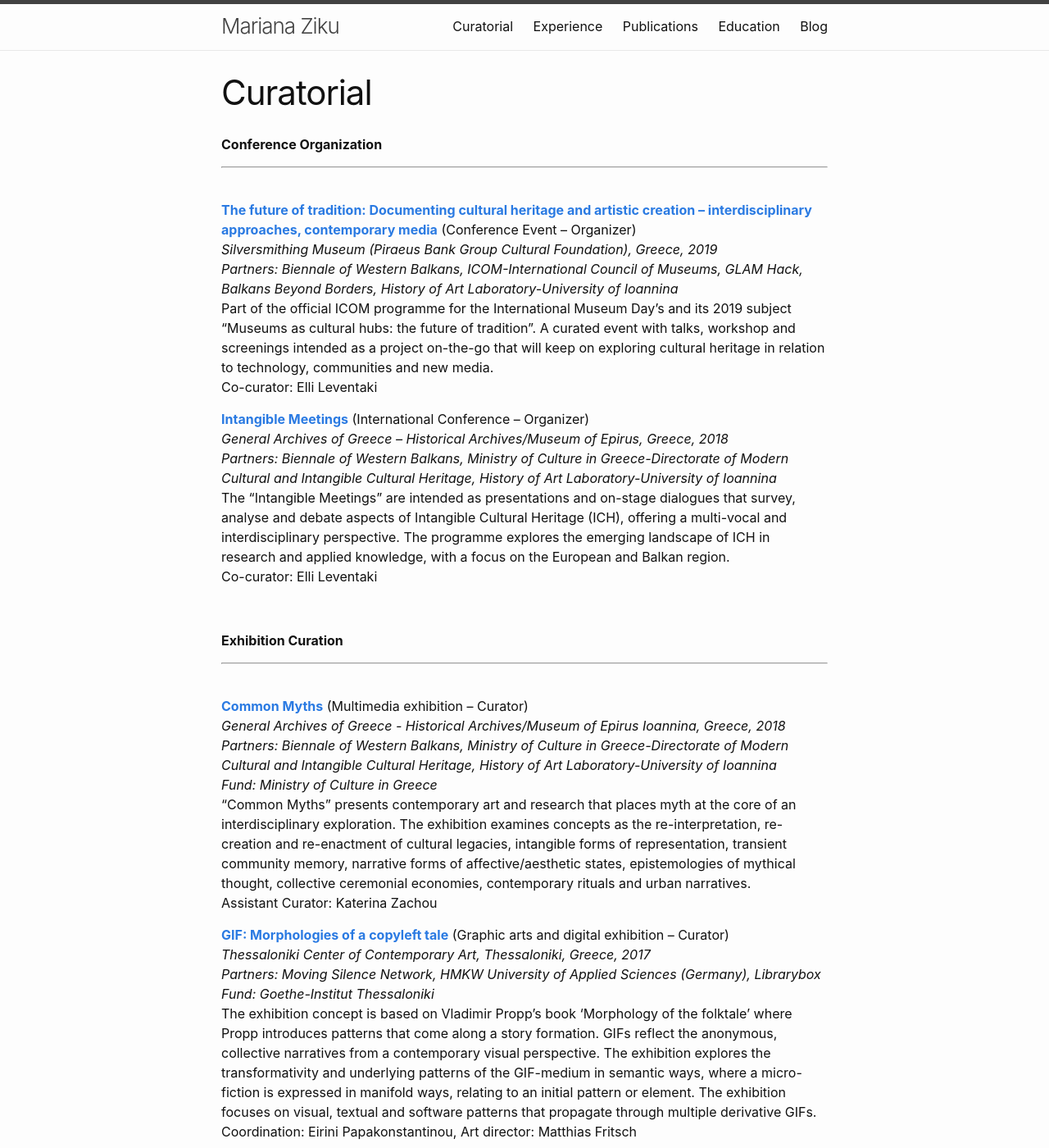
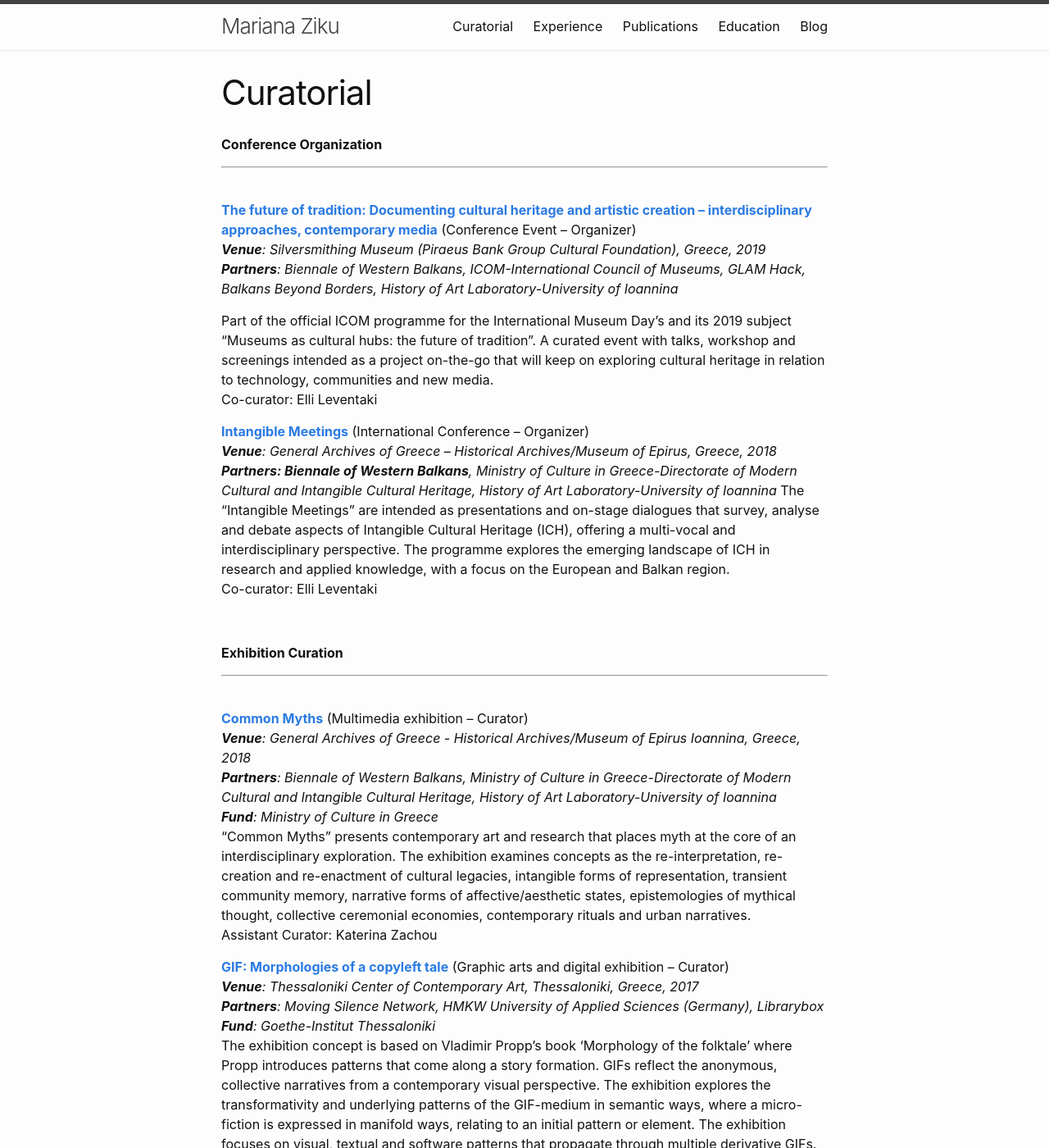
Before and after one commit to mziku/mziku.github.io, a Jekyll site: the page built from curatorial.md, in a window 1280 px wide and 1400 px high. Shown: the whole window at 82% size. Built offline with Jekyll 4.4.1, drawn with Linux system fonts in a browser that asks for light colours; some of the changed text lies outside the part shown.

Commit message:
Update curatorial.md

```diff
--- a/curatorial.md
+++ b/curatorial.md
@@ -12,14 +12,15 @@ navigation_weight: 1
 
 
 [**The future of tradition: Documenting cultural heritage and artistic creation – interdisciplinary approaches, contemporary media**](https://bowb.org/icombowb-2019-en) (Conference Event – Organizer)
-*Silversmithing Museum (Piraeus Bank Group Cultural Foundation), Greece, 2019*
-*Partners: Biennale of Western Balkans, ICOM-International Council of Museums, GLAM Hack, Balkans Beyond Borders, History of Art Laboratory-University of Ioannina*
+*__Venue__: Silversmithing Museum (Piraeus Bank Group Cultural Foundation), Greece, 2019*
+*__Partners__: Biennale of Western Balkans, ICOM-International Council of Museums, GLAM Hack, Balkans Beyond Borders, History of Art Laboratory-University of Ioannina*
+
 Part of the official ICOM programme for the International Museum Day's and its 2019 subject "Museums as cultural hubs: the future of tradition". A curated event with talks, workshop and screenings intended as a project on-the-go that will keep on exploring cultural heritage in relation to technology, communities and new media.
 Co-curator: Elli Leventaki
 
 [**Intangible Meetings**](https://bowb.org/?p=6054) (International Conference – Organizer)
-*General Archives of Greece – Historical Archives/Museum of Epirus, Greece, 2018*
-*Partners: Biennale of Western Balkans, Ministry of Culture in Greece-Directorate of Modern Cultural and Intangible Cultural Heritage, History of Art Laboratory-University of Ioannina*
+*__Venue__: General Archives of Greece – Historical Archives/Museum of Epirus, Greece, 2018*
+*__Partners: Biennale of Western Balkans__, Ministry of Culture in Greece-Directorate of Modern Cultural and Intangible Cultural Heritage, History of Art Laboratory-University of Ioannina*
 The “Intangible Meetings” are intended as presentations and on-stage dialogues that survey, analyse and debate aspects of Intangible Cultural Heritage (ICH), offering a multi-vocal and interdisciplinary perspective. The programme explores the emerging landscape of ICH in research and applied knowledge, with a focus on the European and Balkan region.
 Co-curator: Elli Leventaki
 
@@ -31,43 +32,43 @@ Co-curator: Elli Leventaki
 <br/>
 
 [**Common Myths**](https://bowb.org/?p=5990) (Multimedia exhibition – Curator)
-*General Archives of Greece - Historical Archives/Museum of Epirus Ioannina, Greece, 2018*
-*Partners: Biennale of Western Balkans, Ministry of Culture in Greece-Directorate of Modern Cultural and Intangible Cultural Heritage, History of Art Laboratory-University of Ioannina*
-*Fund: Ministry of Culture in Greece*
+*__Venue__: General Archives of Greece - Historical Archives/Museum of Epirus Ioannina, Greece, 2018*
+*__Partners__: Biennale of Western Balkans, Ministry of Culture in Greece-Directorate of Modern Cultural and Intangible Cultural Heritage, History of Art Laboratory-University of Ioannina*
+*__Fund__: Ministry of Culture in Greece*
 “Common Myths” presents contemporary art and research that places myth at the core of an interdisciplinary exploration. The exhibition examines concepts as the re-interpretation, re-creation and re-enactment of cultural legacies, intangible forms of representation, transient community memory, narrative forms of affective/aesthetic states, epistemologies of mythical thought, collective ceremonial economies, contemporary rituals and urban narratives.
 Assistant Curator: Katerina Zachou
 
 [**GIF: Morphologies of a copyleft tale**](https://www.cact.gr/en/news/movingsilence) (Graphic arts and digital exhibition – Curator)
-*Thessaloniki Center of Contemporary Art, Thessaloniki, Greece, 2017*
-*Partners: Moving Silence Network, HMKW University of Applied Sciences (Germany), Librarybox*
-*Fund: Goethe-Institut Thessaloniki*
+*__Venue__: Thessaloniki Center of Contemporary Art, Thessaloniki, Greece, 2017*
+*__Partners__: Moving Silence Network, HMKW University of Applied Sciences (Germany), Librarybox*
+*__Fund__: Goethe-Institut Thessaloniki*
 The exhibition concept is based on Vladimir Propp's book 'Morphology of the folktale' where Propp introduces patterns that come along a story formation. GIFs reflect the anonymous, collective narratives from a contemporary visual perspective. The exhibition explores the transformativity and underlying patterns of the GIF-medium in semantic ways, where a micro-fiction is expressed in manifold ways, relating to an initial pattern or element. The exhibition focuses on visual, textual and software patterns that propagate through multiple derivative GIFs.
 Coordination: Eirini Papakonstantinou, Art director: Matthias Fritsch
 
 [**Micro-cinema of Attractions – GIF art imageries and creative techniques**](https://artosfoundation.org/?project=con-temporary-urbanity) (Open air projection exhibition – Curator)
-*ARTos Foundation, Nicosia, Cyprus, 2016*
-*Partners: ARTos Foundation, Artecitya, Moving Silence Network*
-*Fund: Goethe-Institut Cyprus, Ministry of Education and Culture - Republic of Cyprus, Creative Europe*
+*__Venue__: ARTos Foundation, Nicosia, Cyprus, 2016*
+*__Partners__: ARTos Foundation, Artecitya, Moving Silence Network*
+*__Fund__: Goethe-Institut Cyprus, Ministry of Education and Culture - Republic of Cyprus, Creative Europe*
 The exhibition draw an analogy between Tom Gunning's concept 'cinema of attractions' on the early phase of silent cinema (1907-1913) and GIF art. The exhibition explored the self-enclosed aesthetic micro-worlds of GIFs, highlighting their unique visual techniques. It was realized as a media exhibition in the space of ARTos Foundation, framed by an urban tour with pop-up gif projections, whole night GIF projection ‘stations‘ within the city and an analogue GIF workshop.
 Assistant Curator: Elia Neophytou
 
 [**Jiggling Golems – The art of GIF**](http://technoviking.tv/movingsilence.net/archiv/2015-athen/jiggling_golems-exhibition.html) (Digital exhibition on local wireless network – Curator)
-*Goethe-Institut Athen, Athens, Greece, 2015*
-*Partners: Braunschweig University of Art (Germany), Athens School of Fine Arts, Moving Silence Network (Berlin-Athens), Circuits and Currents (Athens)*
-*Fund: Goethe-Institut Athen*
+*__Venue__: Goethe-Institut Athen, Athens, Greece, 2015*
+*__Partners__: Braunschweig University of Art (Germany), Athens School of Fine Arts, Moving Silence Network (Berlin-Athens), Circuits and Currents (Athens)*
+*__Fund__: Goethe-Institut Athen*
 Jiggling Golems explored the cinematic qualities of GIFs, their narrative potentials and semiotics. In the context of the Festival for Silent Film Culture, the GIF art exhibition expanded the silent film format in the networked and digital space. Jiggling Golems were 'immaterial' and traveled along the venues inside an html format which was hosted in a local wi-fi network through PirateBox. The audience could access the exhibition through their mobile devices.
 Art director: Matthias Fritsch
 
 [**Future Past – Past Future**](https://transmediale.de/content/partner-exhibition-future-past-past-future) (New media exhibition – Assistant Curator)
-*SUPERMARKT Cultural Center, Berlin, Germany, 2014*
-*Partners: Goethe Institutes of Ankara, Sofia and Athens, ArtUP! Platform, transmediale*
-*Fund: Goethe-Institut*
+*__Venue__: SUPERMARKT Cultural Center, Berlin, Germany, 2014*
+*__Partners__: Goethe Institutes of Ankara, Sofia and Athens, ArtUP! Platform, transmediale*
+*__Fund__: Goethe-Institut*
 The exhibition questioned the power of old and new media, asking about the possible alternative future scenarios, but also about the relationship between the past, present and future in Bulgaria, Greece and Turkey. How do these countries’ respective historical identities and individual stories of their own history, shape the ideas of a possible tomorrow?
 Curator: Sandra Naumann
 
 [**Lullaby Monsters on the Road**](http://theartfoundation.metamatic.gr/GR/Event/919/Lullaby_Monsters_on_the_Road/) (Audiovisual Exhibition – Curator)
-*metamatic:taf, Athens, Greece, 2013*
-*Partners: United African Women Association, Association of Greece-China, Greek-Indian Cultural Association, Armenian Cultural and Educational Association Hamazkayin*
-*Fund: The Art Foundation, Greece*
+*__Venue__: metamatic:taf, Athens, Greece, 2013*
+*__Partners__: United African Women Association, Association of Greece-China, Greek-Indian Cultural Association, Armenian Cultural and Educational Association Hamazkayin*
+*__Fund__: The Art Foundation, Greece*
 A curatorial and research project awarded by The Art Foundation, Greece. The project blended fieldwork recordings of traditional lullaby songs from greek and migrating minorities in the city of Athens, with contemporary photographic representations which explored the paradoxical concept of monsters as protective entities in different cultures. A 5-member female interdisciplinary group was created in 2012 for the project.
 Curatorial team millihertz: Mariana Ziku, Maria S. Giannaki, Lia Despotidou, Olga Chira, Niki Kyriakouli
```
